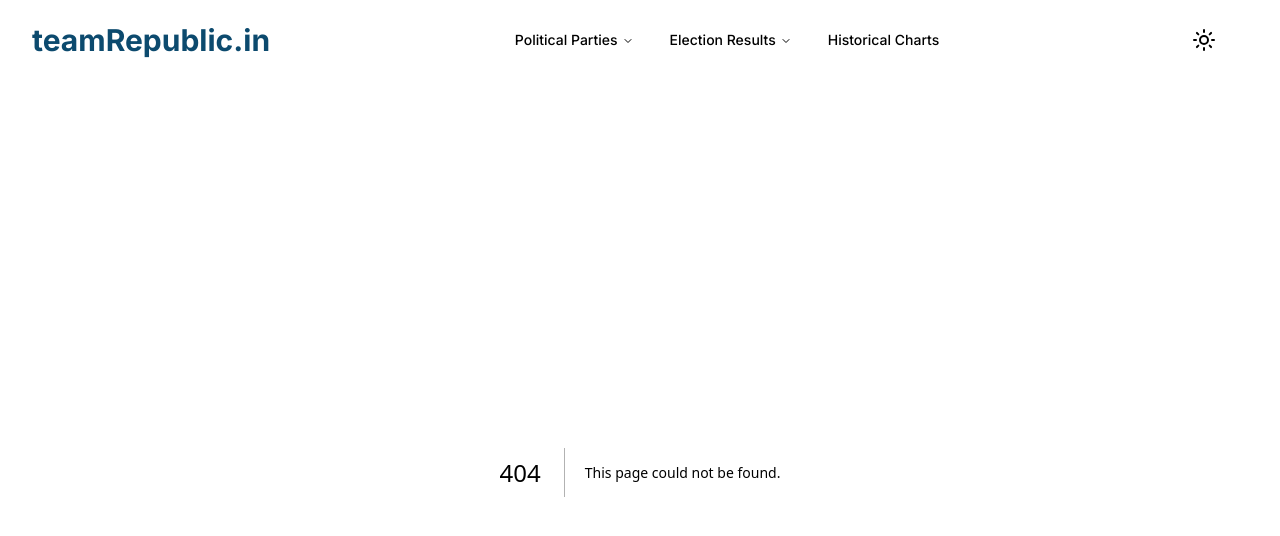
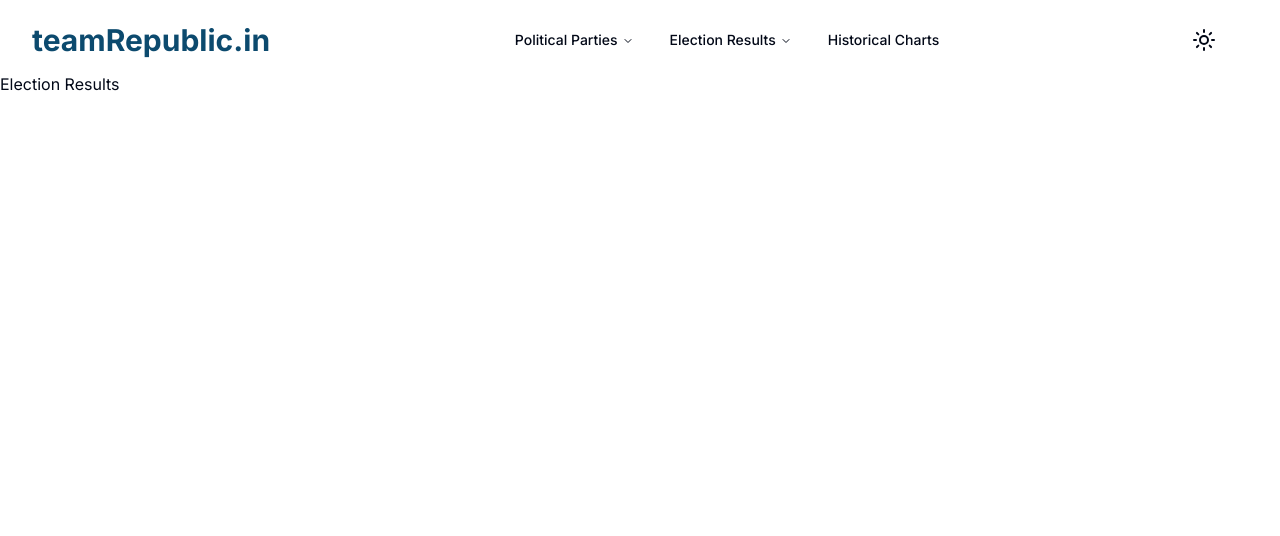
Before and after one commit to kaviarasuns/republic-web, a Next.js app: page /election-results in a window 1280 px wide. Before the commit this address had no page. Shown: the top 536 px of the page. Built offline with nearby package versions, Linux system fonts and the light colour scheme.

Commit message:
testing posthot implementation

```diff
--- a/package.json
+++ b/package.json
@@ -18,6 +18,8 @@
     "lucide-react": "^0.368.0",
     "next": "14.1.4",
     "next-themes": "^0.3.0",
+    "posthog-js": "^1.135.2",
+    "posthog-node": "^4.0.1",
     "react": "^18",
     "react-dom": "^18",
     "react-icons": "^5.0.1",
--- /dev/null
+++ b/src/app/election-results/page.tsx
@@ -0,0 +1,3 @@
+export default function ElectionResults() {
+  return <div>Election Results</div>;
+}
--- a/src/app/layout.tsx
+++ b/src/app/layout.tsx
@@ -4,6 +4,7 @@ import "./globals.css";
 import Navbar from "@/components/Nabar";
 import { ReactQueryProvider } from "@/components/ReactQueryProvider";
 import AdSense from "@/components/AdSense";
+import { CSPostHogProvider } from "./providers";
 
 const inter = Inter({ subsets: ["latin"] });
 
@@ -23,10 +24,12 @@ export default function RootLayout({
         <head>
           <AdSense pId="ca-pub-7409823253435718" />
         </head>
-        <body className={inter.className}>
-          <Navbar />
-          {children}
-        </body>
+        <CSPostHogProvider>
+          <body className={inter.className}>
+            <Navbar />
+            {children}
+          </body>
+        </CSPostHogProvider>
       </html>
     </ReactQueryProvider>
   );
--- a/src/app/page.tsx
+++ b/src/app/page.tsx
@@ -11,6 +11,7 @@ import {
   CardTitle,
 } from "@/components/ui/card";
 import Image from "next/image";
+import posthog from "posthog-js";
 
 export default function Home() {
   const { isLoading, data, error } = useQuery({
@@ -130,6 +131,10 @@ export default function Home() {
     },
   ];
 
+  const handleButtonClick = () => {
+    posthog.capture("my_event", { property: "value" });
+  };
+
   return (
     <div className="flex flex-wrap justify-start p-8 gap-10">
       {politicalParties.map((party, index) => (
@@ -147,6 +152,7 @@ export default function Home() {
           </CardFooter>
         </Card>
       ))}
+      <button onClick={handleButtonClick}>Trigger Manual Event</button>
     </div>
   );
 }
--- /dev/null
+++ b/src/app/providers.tsx
@@ -0,0 +1,18 @@
+// app/providers.js
+"use client";
+import posthog from "posthog-js";
+import { PostHogProvider } from "posthog-js/react";
+import { ReactNode } from "react";
+
+interface CSPostHogProviderProps {
+  children: ReactNode;
+}
+
+if (typeof window !== "undefined") {
+  posthog.init("phc_e3P5QcahUB5umX5wH0eDiyNNk2FB9PNBsuhftVhHhUr", {
+    api_host: "https://us.i.posthog.com",
+  });
+}
+export function CSPostHogProvider({ children }: CSPostHogProviderProps) {
+  return <PostHogProvider client={posthog}>{children}</PostHogProvider>;
+}
```
Also changed, not shown: 1 other file (tests, documents, lock files or other folders).
